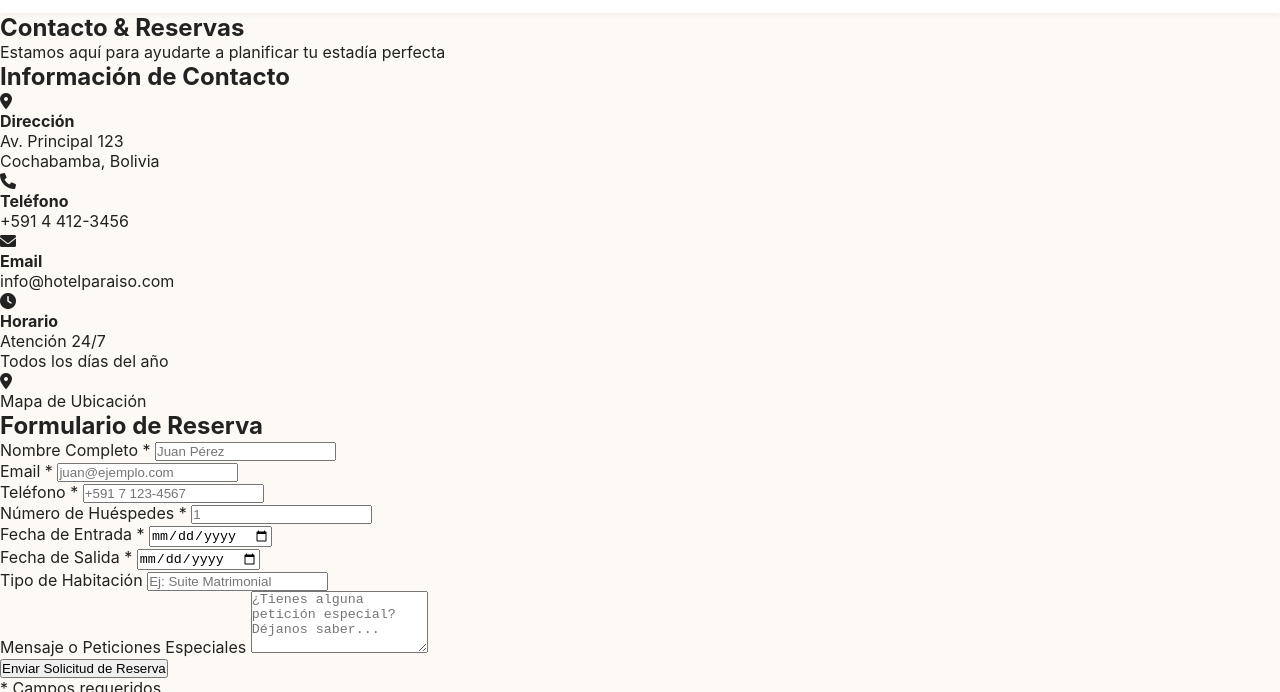
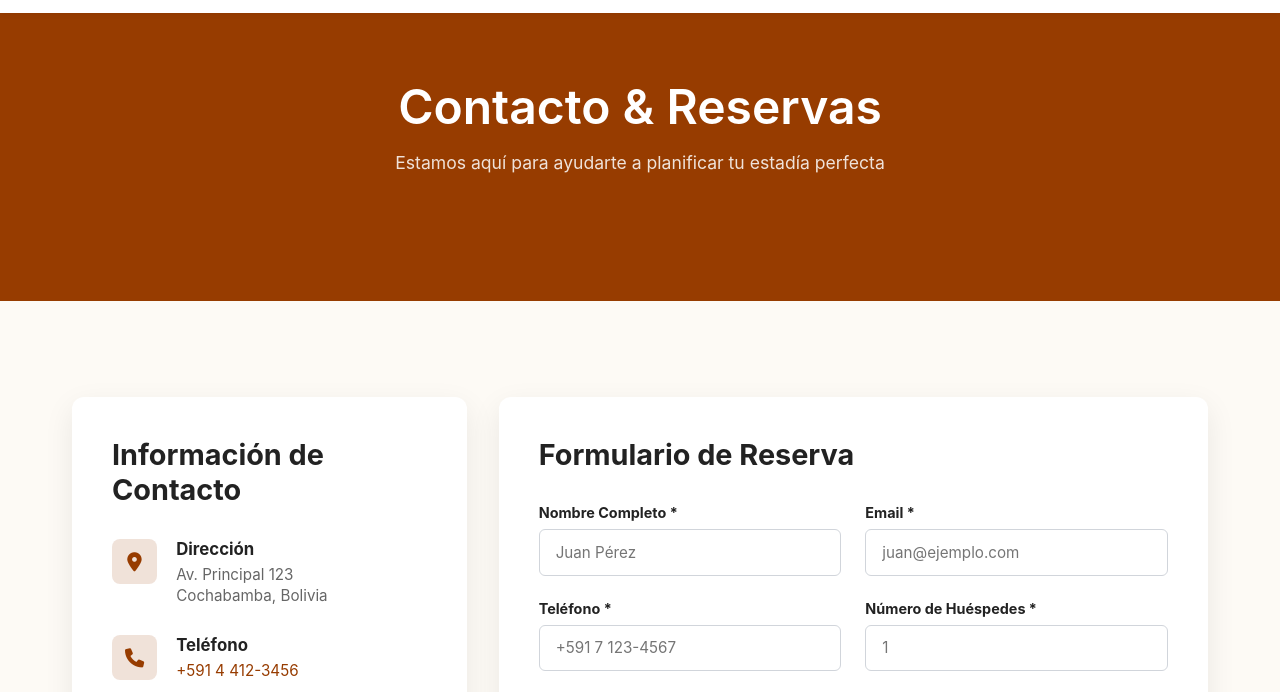
Before and after one commit to Alous12/ProyectoTecWeb, a website: page contacto.html in a window 1280 px wide. Shown: the part 54-746 px from the top of the page. Drawn offline with Linux system fonts and the light colour scheme.

Commit message:
Add contact styles and integrate contact.scss into main stylesheet

```diff
--- a/scss/contact.scss
+++ b/scss/contact.scss
@@ -0,0 +1,256 @@
+@use 'variables' as *;
+@use 'sass:color';
+
+.hero-title {
+    background-color: $color-primario;
+    color: $color-blanco;
+    text-align: center;
+    padding: 4rem 1rem 8rem;
+    display: flex;
+    justify-content: center;
+    align-items: center;
+
+    .hero-content {
+        h1 {
+            font-size: 3rem;
+            margin-bottom: 1rem;
+            font-weight: 600;
+        }
+        p {
+            font-size: 1.1rem;
+            opacity: 0.85;
+        }
+    }
+}
+
+.contact-wrapper {
+    display: flex;
+    gap: 2rem;
+    max-width: 1200px;
+    margin: 6rem auto;
+    padding: 0 2rem;
+    position: relative;
+    z-index: 10;
+    align-items: flex-start;
+
+    @media (max-width: 992px) {
+        flex-direction: column;
+        margin-top: -2rem;
+    }
+}
+
+// Estilos base para ambas tarjetas
+.contact-card {
+    background-color:   $color-blanco;
+    border-radius: 12px;
+    padding: 2.5rem;
+    box-shadow: 0 10px 30px rgba(0,0,0,0.08);
+
+    h2 {
+        font-size: 1.8rem;
+        color: $color-negro-suave;
+        margin-bottom: 2rem;
+    }
+}
+
+// --- TARJETA IZQUIERDA: INFO DE CONTACTO ---
+.info-card {
+    flex: 1;
+    max-width: 400px;
+
+    @media (max-width: 992px) {
+        max-width: 100%;
+        width: 100%;
+    }
+
+    .info-item {
+        display: flex;
+        gap: 1.2rem;
+        margin-bottom: 1.8rem;
+
+        .icon-box {
+            background-color: rgba($color-primario, 0.15);
+            color: $color-primario;
+            width: 45px;
+            height: 45px;
+            border-radius: 8px;
+            display: flex;
+            justify-content: center;
+            align-items: center;
+            font-size: 1.2rem;
+            flex-shrink: 0;
+        }
+
+        .info-text {
+            strong {
+                display: block;
+                color: $color-negro-suave;
+                margin-bottom: 0.3rem;
+                font-size: 1.05rem;
+            }
+            p {
+                color: #666;
+                font-size: 0.95rem;
+                line-height: 1.4;
+                margin: 0;
+            }
+            .highlight {
+                color: $color-primario;
+            }
+        }
+    }
+
+    .map-placeholder {
+        background-color: #e5e7eb;
+        border-radius: 8px;
+        height: 180px;
+        display: flex;
+        flex-direction: column;
+        justify-content: center;
+        align-items: center;
+        color: #6b7280;
+        margin-top: 2rem;
+
+        .map-icon {
+            font-size: 2.5rem;
+            margin-bottom: 0.5rem;
+        }
+    }
+}
+
+// --- TARJETA DERECHA: FORMULARIO ---
+.form-card {
+    flex: 2;
+
+    .form-grid {
+        display: grid;
+        grid-template-columns: repeat(2, 1fr);
+        gap: 1.5rem;
+
+        @media (max-width: 768px) {
+            grid-template-columns: 1fr; // Una sola columna en móviles
+        }
+
+        .full-width {
+            grid-column: 1 / -1;
+        }
+
+        .input-group {
+            display: flex;
+            flex-direction: column;
+            gap: 0.5rem;
+
+            label {
+                font-size: 0.9rem;
+                font-weight: bold;
+                color: $color-negro-suave;
+            }
+
+            input, textarea {
+                padding: 0.8rem 1rem;
+                border: 1px solid #d1d5db;
+                border-radius: 6px;
+                font-family: inherit;
+                font-size: 0.95rem;
+                outline: none;
+                transition: border-color 0.3s;
+
+                &:focus {
+                    border-color: $color-primario;
+                }
+            }
+        }
+    }
+
+    .btn-submit {
+        background-color: $color-primario;
+        color:  $color-blanco;
+        width: 100%;
+        padding: 1rem;
+        border: none;
+        border-radius: 6px;
+        font-size: 1.1rem;
+        font-weight: bold;
+        margin-top: 2rem;
+        cursor: pointer;
+        transition: background-color 0.3s;
+
+        &:hover {
+            background-color: color.scale($color-primario, $lightness: -15%);
+        }
+    }
+
+    .form-note {
+        text-align: center;
+        font-size: 0.85rem;
+        color: #9ca3af;
+        margin-top: 1rem;
+    }
+}
+
+.modal-overlay {
+    position: fixed;
+    top: 0;
+    left: 0;
+    width: 100%;
+    height: 100%;
+    background-color: rgba(0, 0, 0, 0.6);
+    display: none;
+    justify-content: center;
+    align-items: center;
+    z-index: 2000;
+
+    &.active {
+        display: flex;
+    }
+
+    .modal-content {
+        background-color: $color-blanco;
+        padding: 2.5rem;
+        border-radius: 12px;
+        text-align: center;
+        max-width: 450px;
+        width: 90%;
+        box-shadow: 0 10px 30px rgba(0,0,0,0.2);
+        animation: modalFadeIn 0.3s ease;
+
+        .modal-icon {
+            font-size: 3.5rem;
+            color: #10b981;
+            margin-bottom: 1rem;
+        }
+
+        h3 {
+            font-size: 1.5rem;
+            color: $color-negro-suave;
+            margin-bottom: 1rem;
+        }
+
+        p {
+            color: #666;
+            line-height: 1.5;
+            margin-bottom: 2rem;
+        }
+
+        button {
+            background-color: $color-primario;
+            color: $color-blanco;
+            border: none;
+            padding: 0.8rem 2.5rem;
+            border-radius: 6px;
+            font-weight: bold;
+            font-size: 1rem;
+            cursor: pointer;
+            transition: background 0.3s;
+
+            &:hover {
+                background-color: color.scale($color-primario, $lightness: -15%);
+            }
+        }
+    }
+}
+
+@keyframes modalFadeIn {
+    from { opacity: 0; transform: translateY(-20px); }
+    to { opacity: 1; transform: translateY(0); }
+}
--- a/scss/style.scss
+++ b/scss/style.scss
@@ -2,6 +2,7 @@
 @use 'header';
 @use 'services';
 @use 'footer';
+@use 'contact';
 
 // Reset Global
 * {
```
Also changed, not shown: css/style.css, 1 other file.
